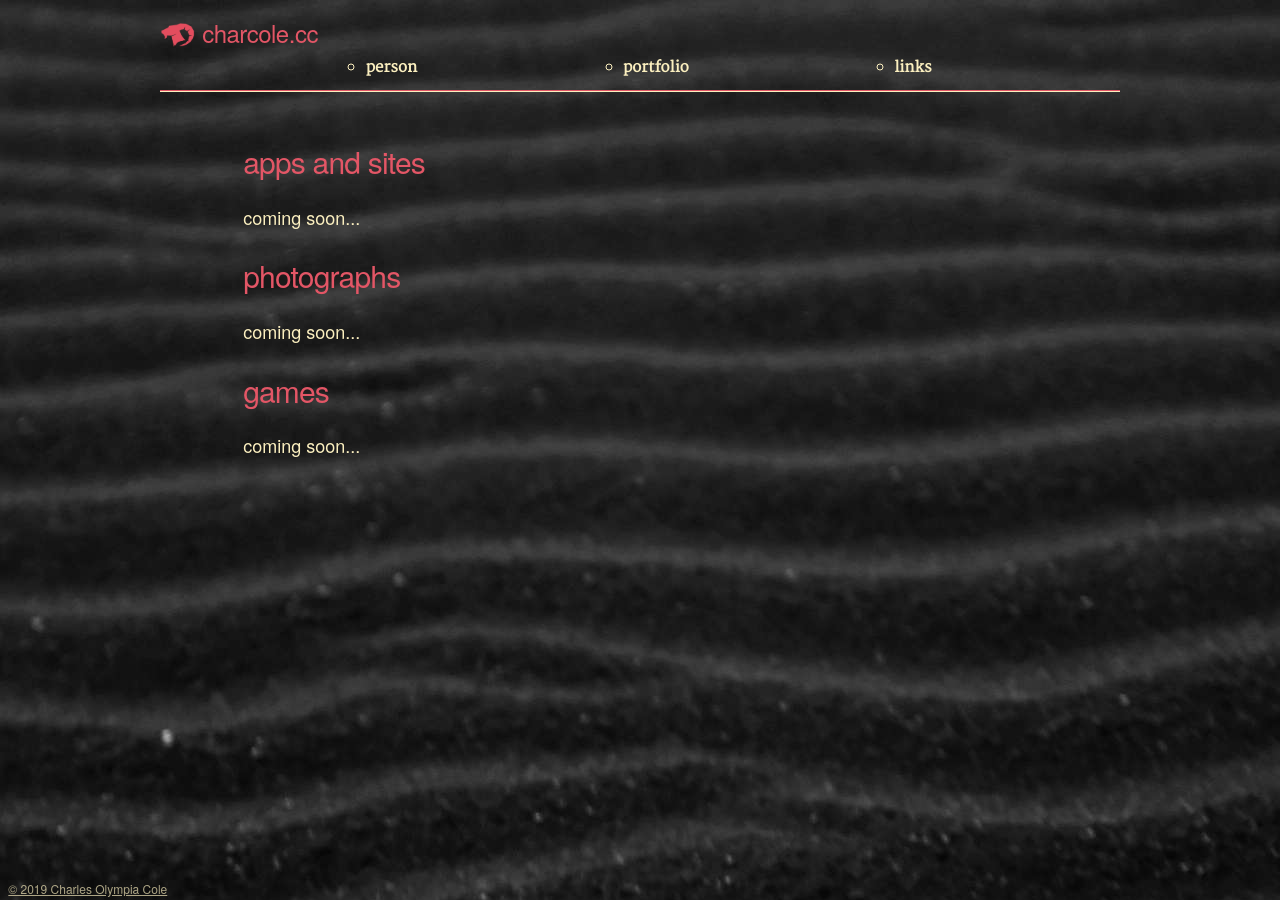
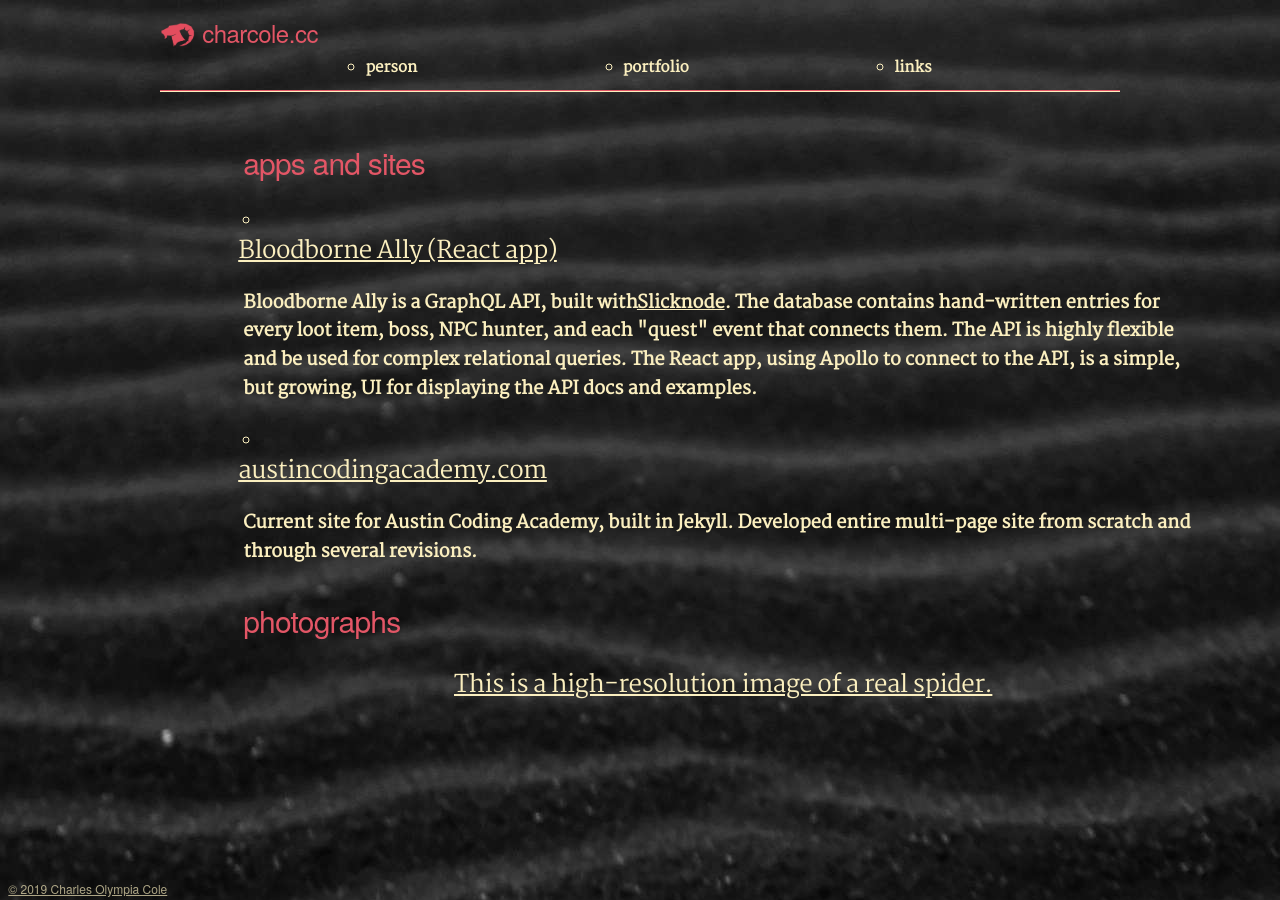
Before and after one commit to char-cole/char-cole.github.io, a Jekyll site: the page built from portfolio.html, in a window 1280 px wide. Built offline with Jekyll 4.4.1, drawn with Linux system fonts in a browser that asks for light colours; some web fonts are replaced.

Commit message:
new items in portfolio

```diff
--- a/portfolio.html
+++ b/portfolio.html
@@ -3,21 +3,39 @@ layout: default
 title: portfolio
 ---
 
-<main class="container">
+<main class="container full-height">
   <div class="row">
-    <div class="offset-by-one column">
-      <h4 class="primary">
+      <h4 class="primary offset-by-one column">
         apps and sites
       </h4>
-      <p>coming soon...</p>
-      <h4 class="primary">
+      <ul class="offset-by-one column">
+        <li>
+          <h5>
+            <a href='/bloodborne-ally-app'>Bloodborne Ally (React app)</a>
+          </h5>
+          <p>
+            Bloodborne Ally is a GraphQL API, built with <a href="slicknode.com">Slicknode</a>.
+            The database contains hand-written entries for every loot item, boss, NPC hunter, and each "quest" event that connects them.
+            The API is highly flexible and be used for complex relational queries.
+            The React app, using Apollo to connect to the API, is a simple, but growing, UI for displaying the API docs and examples.
+          </p>
+        </li>
+        <li>
+          <h5>
+            <a href="https://austincodingacademy.com">austincodingacademy.com</a>
+          </h5>
+          <p>
+            Current site for Austin Coding Academy, built in Jekyll. Developed entire multi-page site from scratch and through several revisions.
+          </p>
+        </li>
+      </ul>
+      <h4 class="primary offset-by-one column">
         photographs
       </h4>
-      <p>coming soon...</p>
-      <h4 class="primary">
-        games
-      </h4>
-      <p>coming soon...</p>
-    </div>
+      <ul class="offset-by-one column">
+        <h5>
+          <a href="/images/2017-04-14 13.23.01.jpg">This is a high-resolution image of a real spider.</a>
+        </h5>
+      </ul>
   </div>
 </main>
```
Also changed, not shown: 1 other file.
